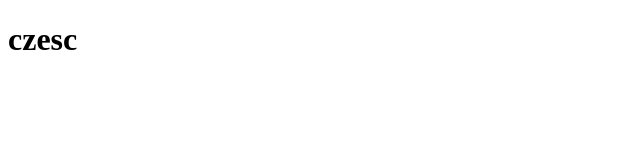
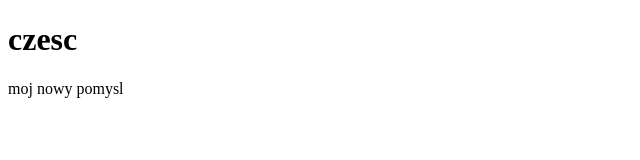
Before and after one commit to Antroposis/test, a plain HTML site: page index.html in a window 1280 px wide. Shown: the whole page, without its empty margins (0-640 px from the left). Drawn offline with Linux system fonts and the light colour scheme.

Commit message:
added new branch with p

```diff
--- a/index.html
+++ b/index.html
@@ -9,5 +9,6 @@
 </head>
 <body>
 <h1>czesc</h1>
+<p>moj nowy pomysl</p>
 </body>
 </html>
```
